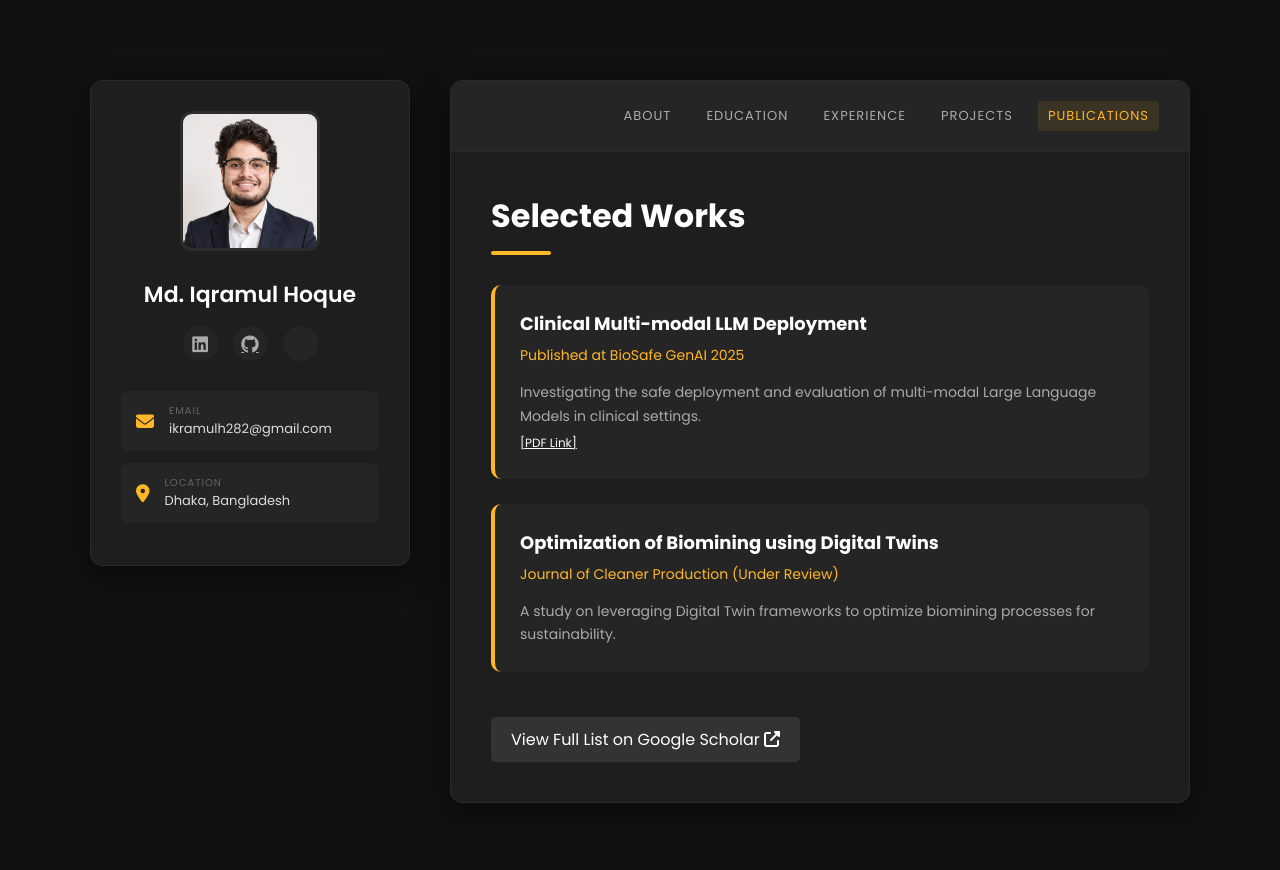
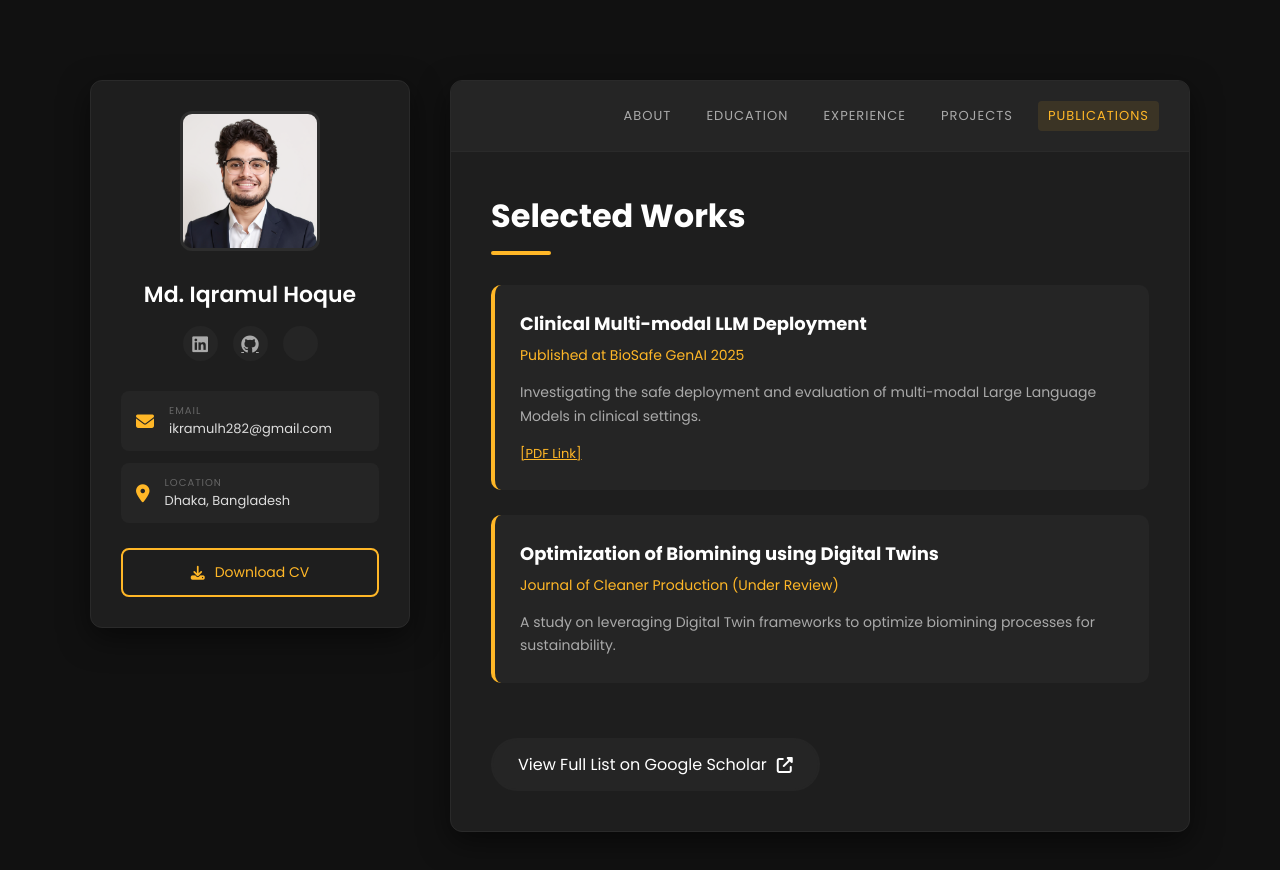
Before and after one commit to ikramulhaque282/ikramulhaque282.github.io, a plain HTML site: page publications.html in a window 1280 px wide. Drawn offline with Linux system fonts and the light colour scheme; some icons are missing.

Commit message:
Update publications.html

```diff
--- a/publications.html
+++ b/publications.html
@@ -29,6 +29,9 @@
             <i class="fas fa-map-marker-alt"></i>
             <div><span>Location</span><p>Dhaka, Bangladesh</p></div>
         </div>
+         <a href="https://drive.google.com/file/d/12zVNjNTFQ3t3ytYSszb_WoagbssUxynB/view" target="_blank" class="btn-cv-sidebar">
+            <i class="fas fa-download"></i> Download CV
+        </a>
     </div>
 
     <div class="content-card">
@@ -45,19 +48,18 @@
 
             <div class="item-card">
                 <h3>Clinical Multi-modal LLM Deployment</h3>
-                <h4 style="color:#ffb727;">Published at BioSafe GenAI 2025</h4>
+                <h4>Published at BioSafe GenAI 2025</h4>
                 <p>Investigating the safe deployment and evaluation of multi-modal Large Language Models in clinical settings.</p>
-                <a href="#" style="font-size:12px; color:#fff; text-decoration:underline;">[PDF Link]</a>
+                <a href="#" class="link-btn">[PDF Link]</a>
             </div>
 
             <div class="item-card">
                 <h3>Optimization of Biomining using Digital Twins</h3>
-                <h4 style="color:#ffb727;">Journal of Cleaner Production (Under Review)</h4>
+                <h4>Journal of Cleaner Production (Under Review)</h4>
                 <p>A study on leveraging Digital Twin frameworks to optimize biomining processes for sustainability.</p>
             </div>
 
-            <a href="https://scholar.google.com/citations?user=1WYAO1MAAAAJ&hl=en" target="_blank"
-               style="display:inline-block; margin-top:20px; background:#333; color:#fff; padding:10px 20px; border-radius:5px; text-decoration:none;">
+            <a href="https://scholar.google.com/citations?user=1WYAO1MAAAAJ&hl=en" target="_blank" class="scholar-btn">
                View Full List on Google Scholar <i class="fas fa-external-link-alt"></i>
             </a>
 
```
